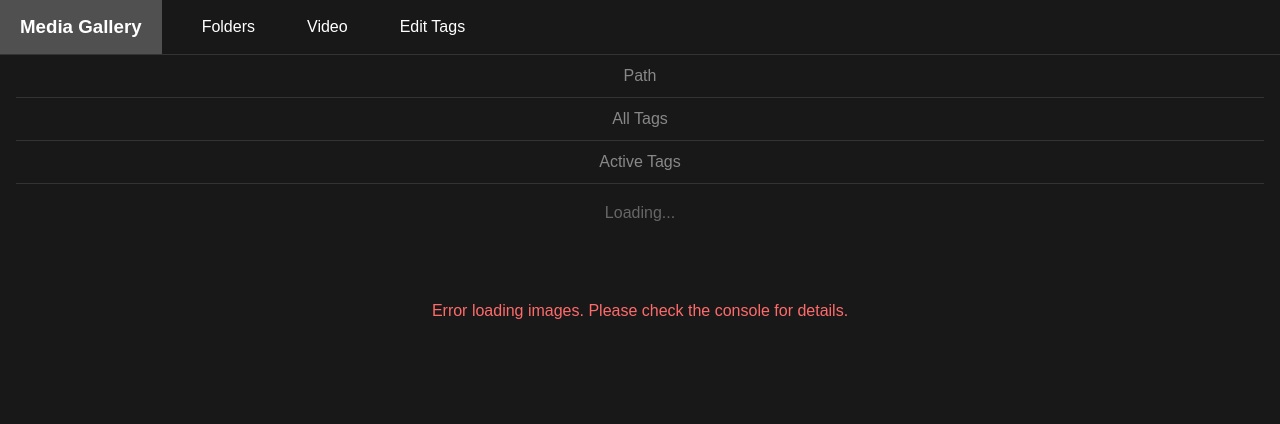
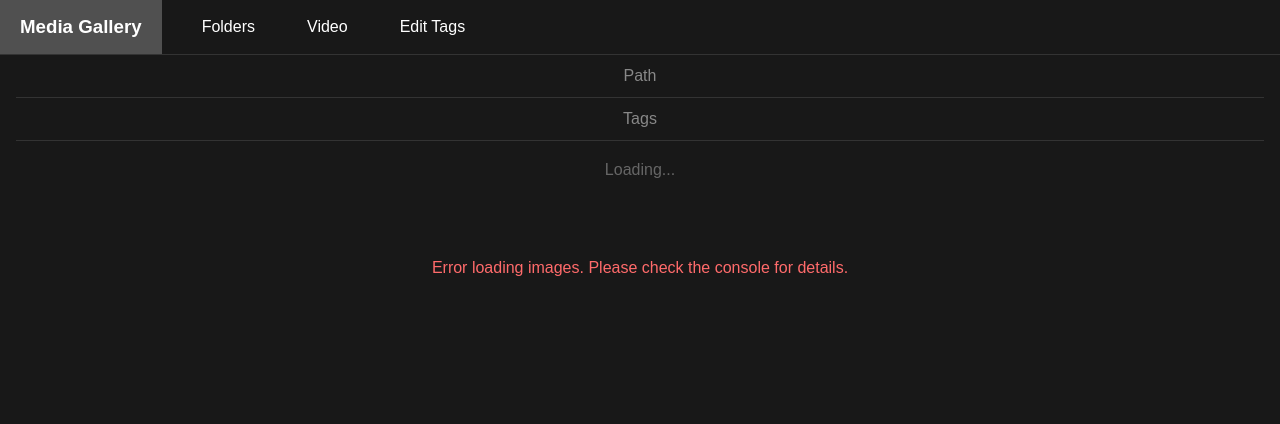
Before and after one commit to CTNH/Simple-Gallery, a Python web app: template src/gallery/templates/gallery.html in a window 1280 px wide. Shown: the top 424 px of the page. Run offline with Jinja, Linux system fonts and the light colour scheme; the template is opened without the code that fills it, so the values that code supplies are empty.

Commit message:
Remove unused active tags section on page

```diff
--- a/src/gallery/static/app.js
+++ b/src/gallery/static/app.js
@@ -188,22 +188,6 @@ async function loadMediaByFilter({path = null, tags = [], types = [], pushState
 		const pathFilter = document.getElementById('filter-path');
 		pathFilter.innerHTML = '';
 		pathFilter.appendChild(createPathButtons(path, addPathFilter));
-
-		const activeTagsFilter = document.getElementById('filter-active-tags');
-		activeTagsFilter.innerHTML = '';
-		if (activeTags.size === 0) {
-			activeTagsFilter.innerText = "None";
-		}
-		else {
-			activeTags.forEach(tag => {
-				const a = document.createElement('a');
-				a.textContent = tag;
-				a.addEventListener('click', () => {
-					removeActiveFilters({ tags: [tag] });
-				});
-				activeTagsFilter.appendChild(a);
-			});
-		}
 
 		updateStats();
 
--- a/src/gallery/templates/gallery.html
+++ b/src/gallery/templates/gallery.html
@@ -19,10 +19,8 @@
 	<div class="filter-container">
 		<div class="filter-header">Path</div>
 		<div class="filter-values" id="filter-path"></div>
-		<div class="filter-header">All Tags</div>
+		<div class="filter-header">Tags</div>
 		<div class="filter-values" id="filter-all-tags"></div>
-		<div class="filter-header">Active Tags</div>
-		<div class="filter-values" id="filter-active-tags"></div>
 	</div>
 	<div class="stats" id="stats">Loading...</div>
 
```
